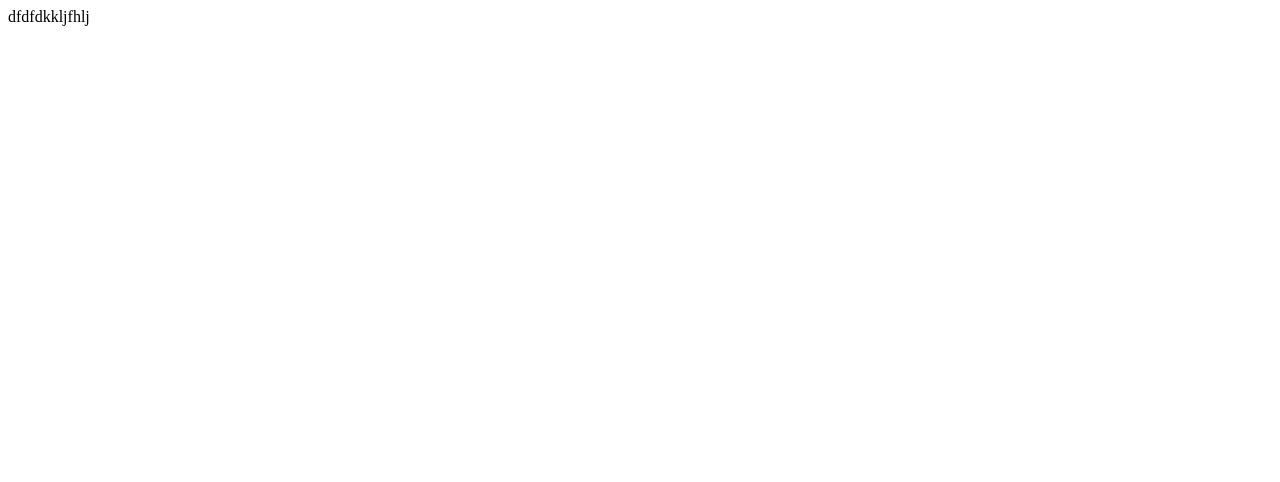
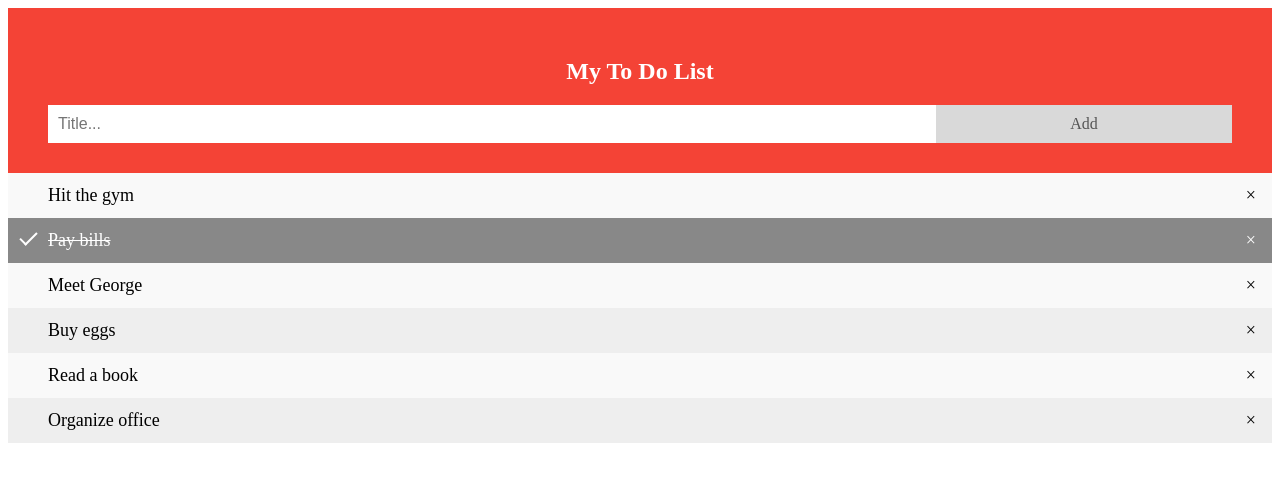
Before and after one commit to aban0b/project3-, a plain HTML site: page index.html in a window 1280 px wide. Drawn offline with Linux system fonts and the light colour scheme.

Commit message:
html css js

```diff
--- a/app.js
+++ b/app.js
@@ -1 +1,55 @@
-fdfdf
+// Create a "close" button and append it to each list item
+var myNodelist = document.getElementsByTagName("LI");
+var i;
+for (i = 0; i < myNodelist.length; i++) {
+  var span = document.createElement("SPAN");
+  var txt = document.createTextNode("\u00D7");
+  span.className = "close";
+  span.appendChild(txt);
+  myNodelist[i].appendChild(span);
+}
+
+// Click on a close button to hide the current list item
+var close = document.getElementsByClassName("close");
+var i;
+for (i = 0; i < close.length; i++) {
+  close[i].onclick = function() {
+    var div = this.parentElement;
+    div.style.display = "none";
+  }
+}
+
+// Add a "checked" symbol when clicking on a list item
+var list = document.querySelector('ul');
+list.addEventListener('click', function(ev) {
+  if (ev.target.tagName === 'LI') {
+    ev.target.classList.toggle('checked');
+  }
+}, false);
+
+// Create a new list item when clicking on the "Add" button
+function newElement() {
+  var li = document.createElement("li");
+  var inputValue = document.getElementById("myInput").value;
+  var t = document.createTextNode(inputValue);
+  li.appendChild(t);
+  if (inputValue === '') {
+    alert("You must write something!");
+  } else {
+    document.getElementById("myUL").appendChild(li);
+  }
+  document.getElementById("myInput").value = "";
+
+  var span = document.createElement("SPAN");
+  var txt = document.createTextNode("\u00D7");
+  span.className = "close";
+  span.appendChild(txt);
+  li.appendChild(span);
+
+  for (i = 0; i < close.length; i++) {
+    close[i].onclick = function() {
+      var div = this.parentElement;
+      div.style.display = "none";
+    }
+  }
+}
--- a/index.html
+++ b/index.html
@@ -1 +1,27 @@
-dfdfdkkljfhlj
+<!DOCTYPE html>
+<html lang="en">
+<head>
+    <meta charset="UTF-8">
+    <meta http-equiv="X-UA-Compatible" content="IE=edge">
+    <meta name="viewport" content="width=device-width, initial-scale=1.0">
+    <title>Document</title>
+    <link rel="stylesheet" href="style.css">
+</head>
+<body>
+    <div id="myDIV" class="header">
+        <h2>My To Do List</h2>
+        <input type="text" id="myInput" placeholder="Title...">
+        <span onclick="newElement()" class="addBtn">Add</span>
+      </div>
+
+      <ul id="myUL">
+        <li>Hit the gym</li>
+        <li class="checked">Pay bills</li>
+        <li>Meet George</li>
+        <li>Buy eggs</li>
+        <li>Read a book</li>
+        <li>Organize office</li>
+      </ul>
+      <script src="app.js"></script>
+</body>
+</html>
--- a/style.css
+++ b/style.css
@@ -0,0 +1,114 @@
+/* Include the padding and border in an element's total width and height */
+* {
+    box-sizing: border-box;
+  }
+
+  /* Remove margins and padding from the list */
+  ul {
+    margin: 0;
+    padding: 0;
+  }
+
+  /* Style the list items */
+  ul li {
+    cursor: pointer;
+    position: relative;
+    padding: 12px 8px 12px 40px;
+    background: #eee;
+    font-size: 18px;
+    transition: 0.2s;
+
+    /* make the list items unselectable */
+    -webkit-user-select: none;
+    -moz-user-select: none;
+    -ms-user-select: none;
+    user-select: none;
+  }
+
+  /* Set all odd list items to a different color (zebra-stripes) */
+  ul li:nth-child(odd) {
+    background: #f9f9f9;
+  }
+
+  /* Darker background-color on hover */
+  ul li:hover {
+    background: #ddd;
+  }
+
+  /* When clicked on, add a background color and strike out text */
+  ul li.checked {
+    background: #888;
+    color: #fff;
+    text-decoration: line-through;
+  }
+
+  /* Add a "checked" mark when clicked on */
+  ul li.checked::before {
+    content: '';
+    position: absolute;
+    border-color: #fff;
+    border-style: solid;
+    border-width: 0 2px 2px 0;
+    top: 10px;
+    left: 16px;
+    transform: rotate(45deg);
+    height: 15px;
+    width: 7px;
+  }
+
+  /* Style the close button */
+  .close {
+    position: absolute;
+    right: 0;
+    top: 0;
+    padding: 12px 16px 12px 16px;
+  }
+
+  .close:hover {
+    background-color: #f44336;
+    color: white;
+  }
+
+  /* Style the header */
+  .header {
+    background-color: #f44336;
+    padding: 30px 40px;
+    color: white;
+    text-align: center;
+  }
+
+  /* Clear floats after the header */
+  .header:after {
+    content: "";
+    display: table;
+    clear: both;
+  }
+
+  /* Style the input */
+  input {
+    margin: 0;
+    border: none;
+    border-radius: 0;
+    width: 75%;
+    padding: 10px;
+    float: left;
+    font-size: 16px;
+  }
+
+  /* Style the "Add" button */
+  .addBtn {
+    padding: 10px;
+    width: 25%;
+    background: #d9d9d9;
+    color: #555;
+    float: left;
+    text-align: center;
+    font-size: 16px;
+    cursor: pointer;
+    transition: 0.3s;
+    border-radius: 0;
+  }
+
+  .addBtn:hover {
+    background-color: #bbb;
+  }
```
